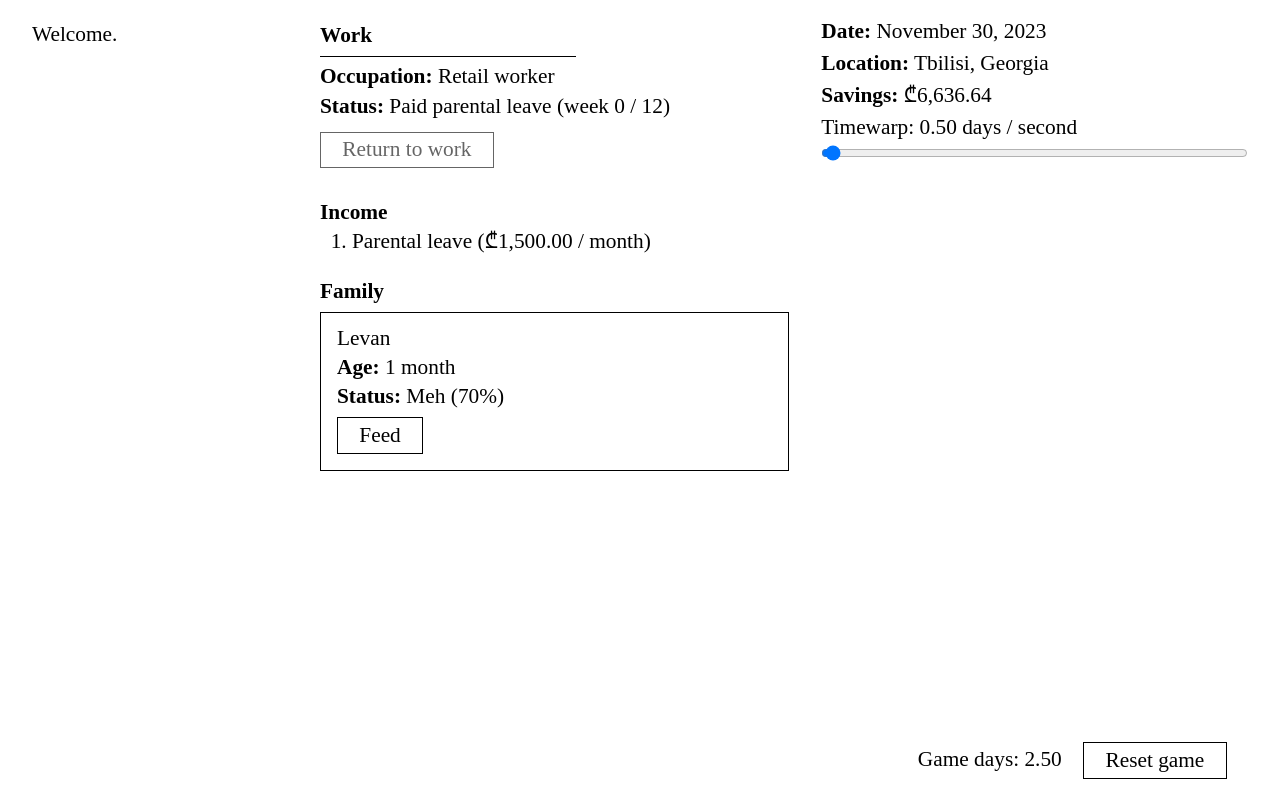
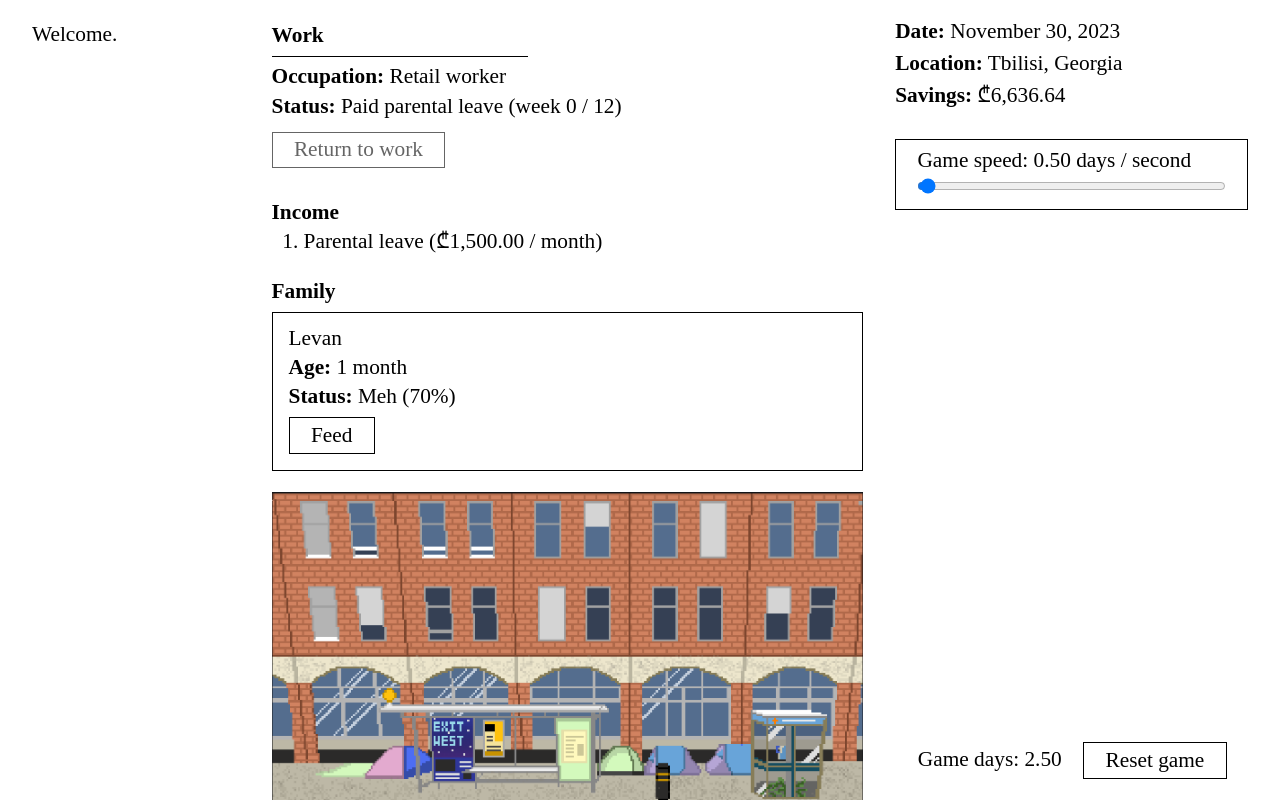
Before and after one commit to womogenes/migration-game, a SvelteKit app: page /game in a window 1280 px wide. Built offline with nearby package versions, Linux system fonts and the light colour scheme.

Commit message:
Add pixel artwork

```diff
--- a/src/lib/components/Logs.svelte
+++ b/src/lib/components/Logs.svelte
@@ -5,7 +5,7 @@
 </script>
 
 <div
-  class="relative flex h-full select-none flex-col gap-4 overflow-hidden sm:w-48"
+  class="relative flex h-full select-none flex-col gap-4 overflow-hidden sm:w-80"
 >
   <div class="flex flex-col-reverse justify-end gap-3 sm:h-full" id="log">
     {#each $logs as log}
--- a/src/routes/game/+page.svelte
+++ b/src/routes/game/+page.svelte
@@ -150,14 +150,16 @@
 <Modal {modalQueue} />
 
 <!-- Main content -->
-<div class="relative flex max-h-screen w-full max-w-5xl flex-col px-6 py-4">
+<div
+  class="relative flex max-h-screen w-full max-w-5xl flex-col overflow-y-hidden px-6 py-4"
+>
   <div class="flex h-full flex-col items-start gap-6 sm:flex-row">
     <!-- Left column, log -->
     <Logs {logs} />
 
     <!-- Central column, actions -->
     <div
-      class="flex flex-grow select-none flex-col items-start gap-4 leading-snug"
+      class="flex w-full flex-grow select-none flex-col items-start gap-4 leading-snug"
     >
       <!-- WORK -->
       <div class="flex flex-col items-start">
@@ -237,10 +239,12 @@
           >
         </div>
       </div>
+
+      <img class="w-" src="images/ipo.png" alt="IPO" />
     </div>
 
     <!-- Status column -->
-    <div class="flex select-none flex-col gap-2 leading-none md:w-80">
+    <div class="flex select-none flex-col gap-2 leading-none md:w-[34em]">
       <p>
         <b>Date:</b>
         {gameDate.toLocaleDateString('en-us', {
@@ -255,8 +259,10 @@
         <b>Savings:</b>
         <span class="tabular-nums">{formattedFunds}</span>
       </p>
-      <div class="w-full">
-        <p class="mb-1">Timewarp: {($timewarp * 5).toFixed(2)} days / second</p>
+      <div class="mt-4 w-full border px-4 py-2">
+        <p class="mb-1">
+          Game speed: {($timewarp * 5).toFixed(2)} days / second
+        </p>
         <input
           class="w-full"
           type="range"
```
